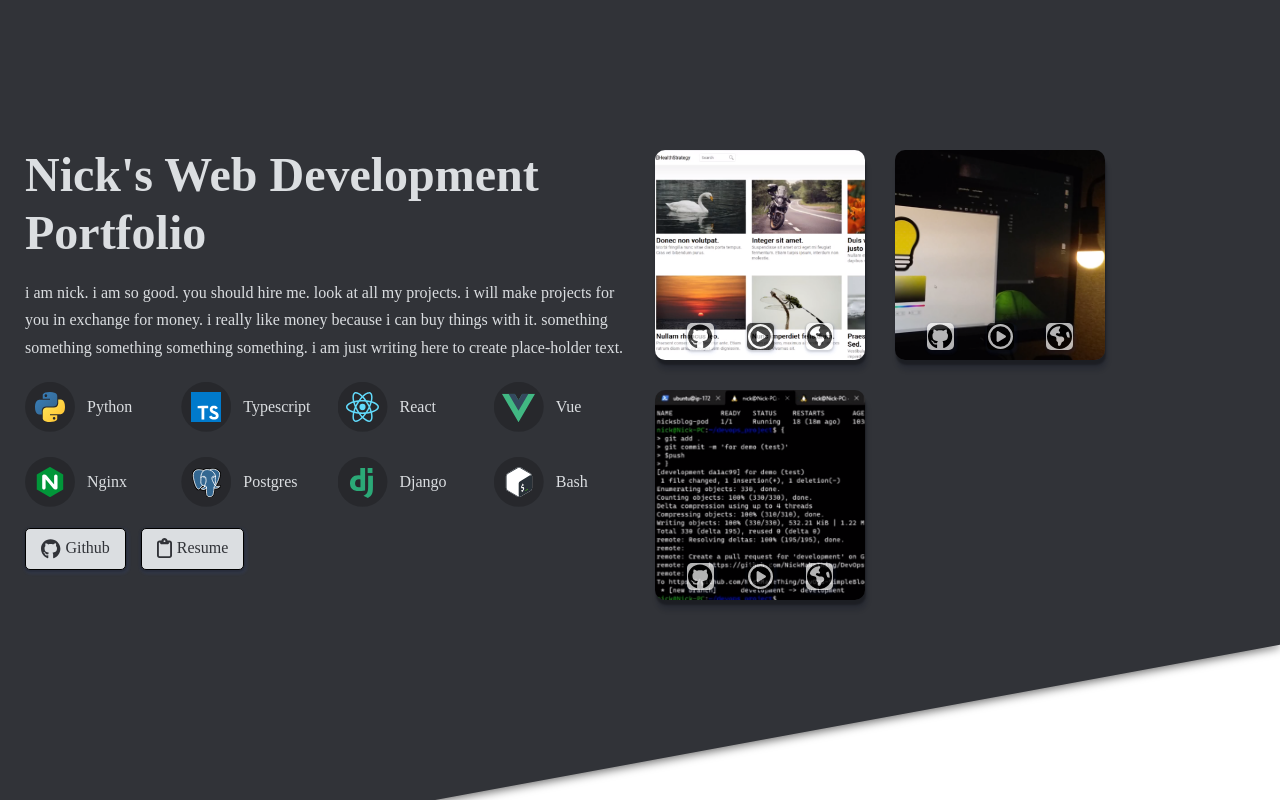
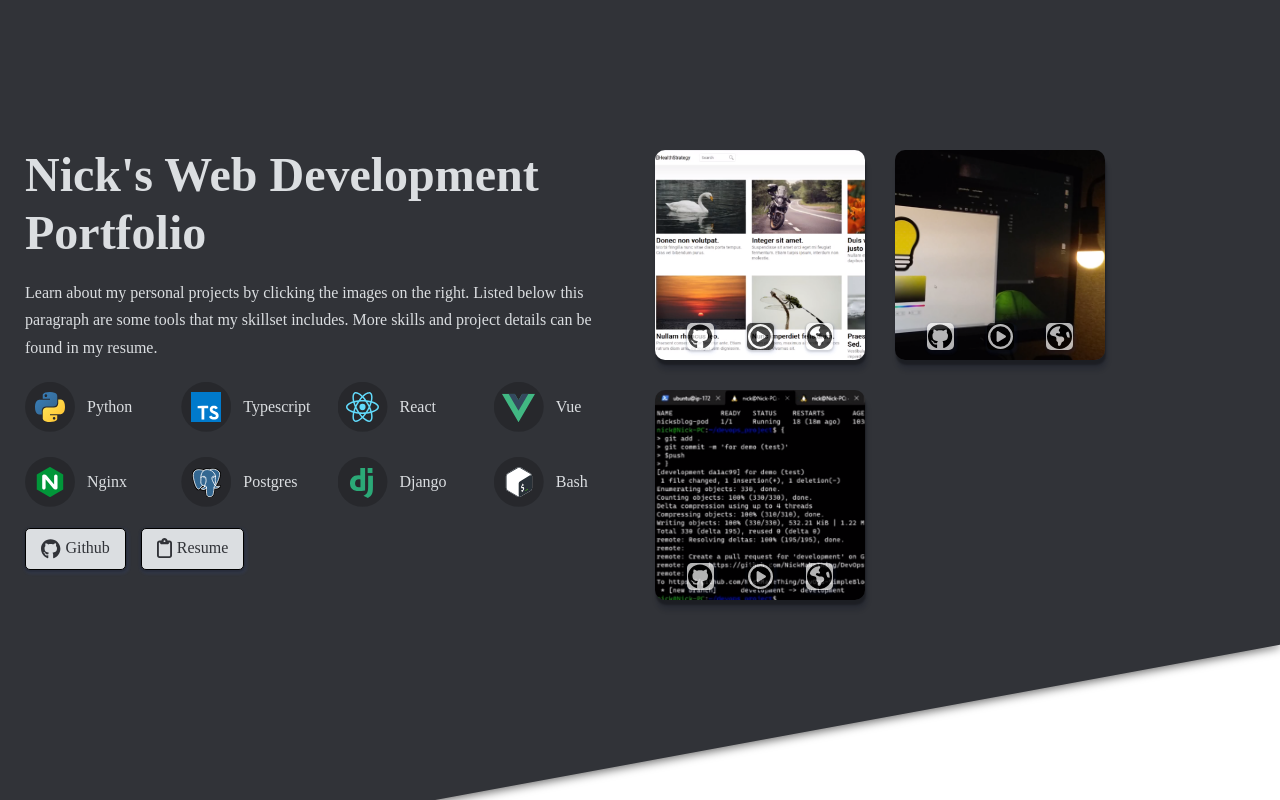
Before and after one commit to NickMakeThing/PortfolioSite, a React (Vite) app: page / in a window 1280 px wide. Built offline with nearby package versions, Linux system fonts and the light colour scheme; a web font is replaced by a local one.

Commit message:
removed line that only appeared in edge browser.

```diff
--- a/src/App.css
+++ b/src/App.css
@@ -5,8 +5,8 @@ bug: when i add drop shadow, multiple bugs occur in firefox.
 */
 #app {
   background:linear-gradient(
-    rgba(49,51,56,1) 79%,
-  rgba(49,51,56,1) 80%,
+  rgba(49,51,56,1) 79%,
+  rgba(49,51,56,1) 80.09%,
     transparent 80.1%,
     transparent 100%
   );
--- a/src/components/Intro/Intro.tsx
+++ b/src/components/Intro/Intro.tsx
@@ -27,7 +27,7 @@ function Intro() {
         </h1>
         <div id='intro-details'>
             <p id='description'>
-                i am nick. i am so good. you should hire me. look at all my projects. i will make projects for you in exchange for money. i really like money because i can buy things with it. something something something something something. i am just writing here to create place-holder text.
+                Learn about my personal projects by clicking the images on the right. Listed below this paragraph are some tools that my skillset includes. More skills and project details can be found in my resume.
             </p>
             <div id='skill-set'>
                 <TechIcon image={pythonImg} name='python' />
```
